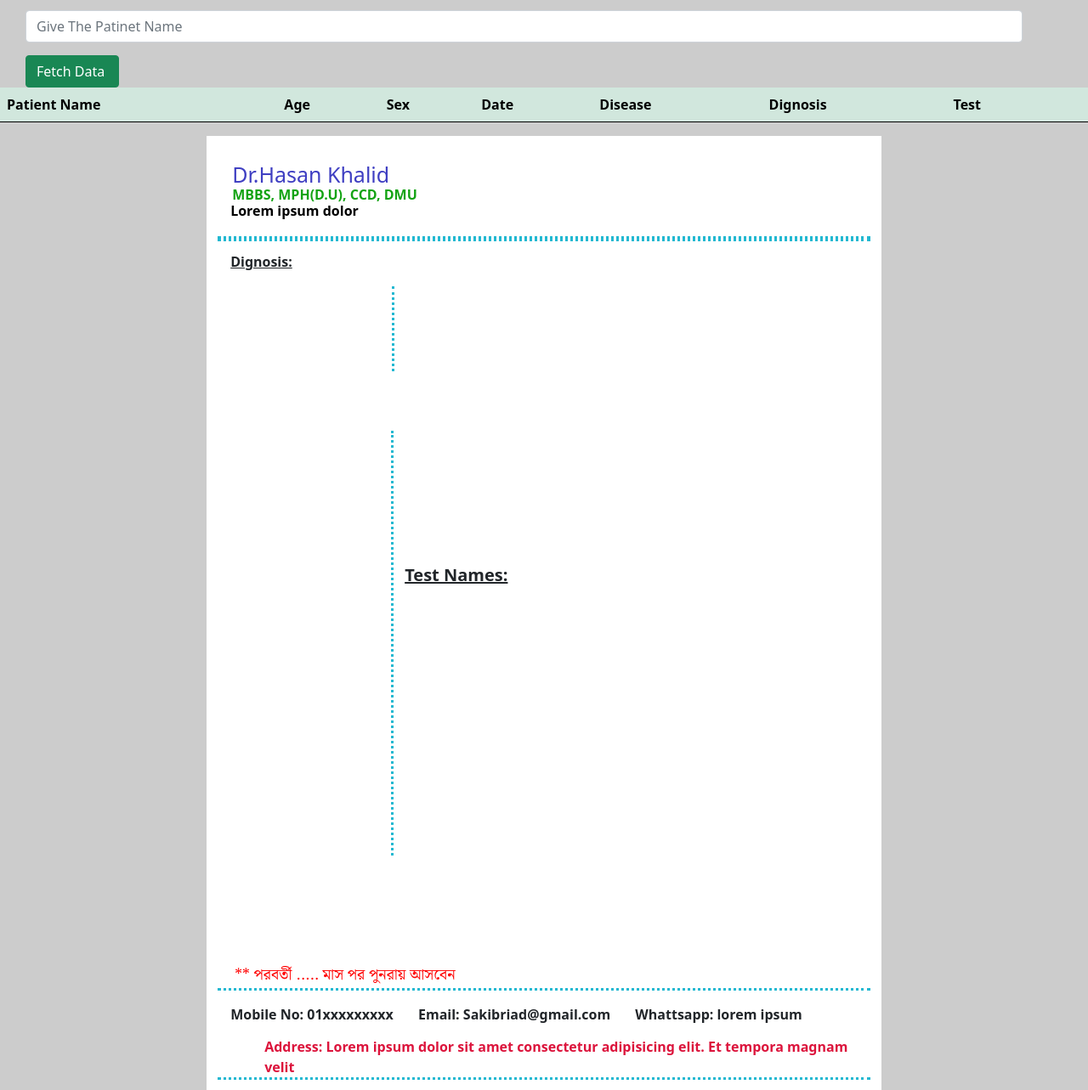
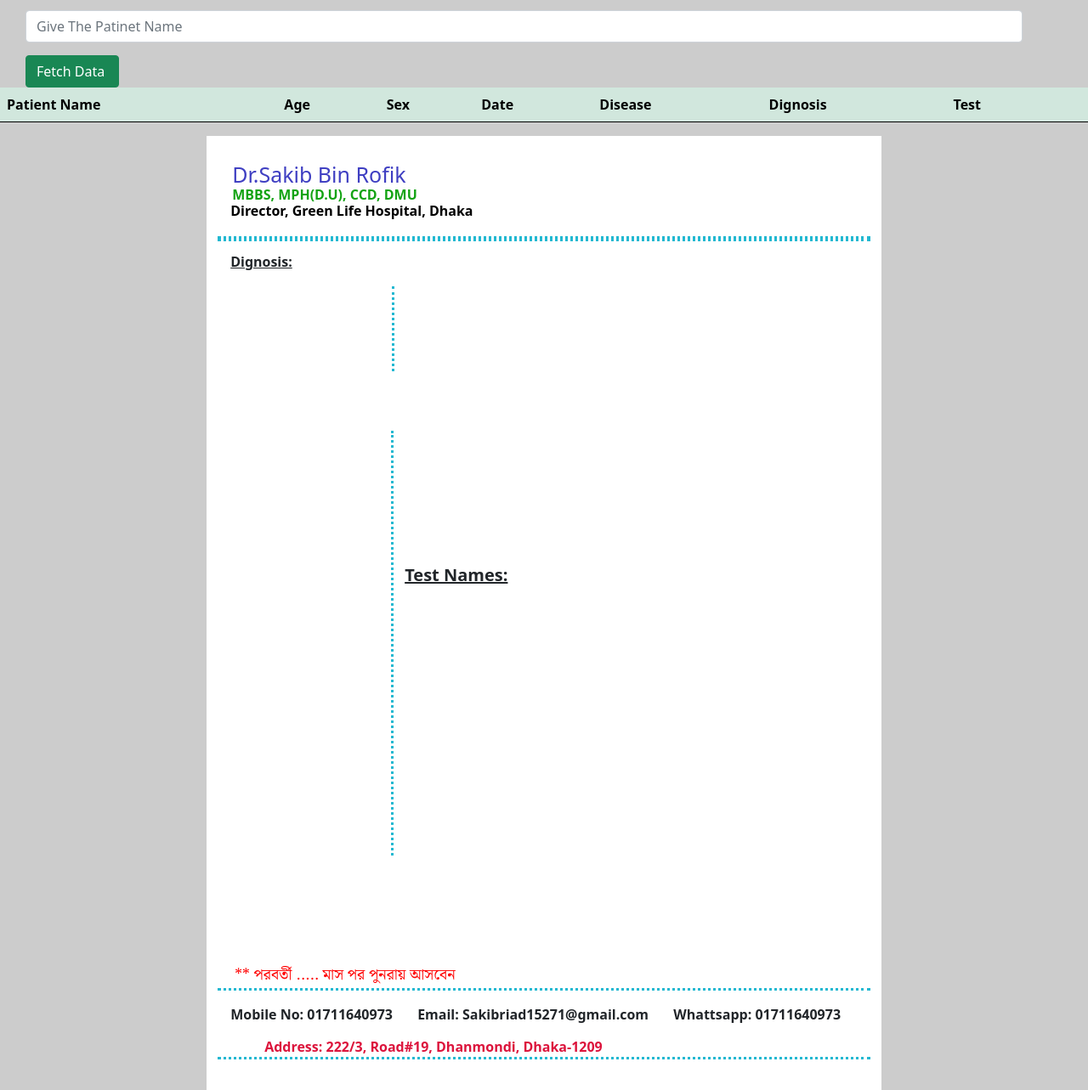
Before and after one commit to Sakibthenoobcoder/Doctor-Software, a plain HTML site: page index.html in a window 1280 px wide. Shown: the part 693-1976 px from the top of the page at 85% size. Drawn offline with Linux system fonts and the light colour scheme; some icons are missing.

Commit message:
Update doctor's name and designation, and contact information

```diff
--- a/index.html
+++ b/index.html
@@ -147,9 +147,9 @@
 
             <section >
                 <div>
-                    <h1 class="Docname">Dr.Hasan Khalid</h1>
+                    <h1 class="Docname">Dr.Sakib Bin Rofik</h1>
                     <h1 class="Docdesig">MBBS, MPH(D.U), CCD, DMU</h1>
-                    <h1 class="Docdesi">Lorem ipsum dolor </h1>
+                    <h1 class="Docdesi">Director, Green Life Hospital, Dhaka </h1>
                 </div>
                 <div class="top-left">
             </section>
@@ -182,18 +182,18 @@
                 <footer>
                     <div class="social pt-3">
                         <span class="pr-2">
-                            <span class="sa">Mobile No: 01xxxxxxxxx</span>
+                            <span class="sa">Mobile No: 01711640973</span>
                         </span>
                         <span class="pr-2">
 
-                            <span>Email: Sakibriad@gmail.com</span>
+                            <span>Email: Sakibriad15271@gmail.com</span>
                         </span>
                         <span class="pr-2">
 
-                            <span>Whattsapp: lorem ipsum</span>
+                            <span>Whattsapp: 01711640973</span>
                     </div>
                     <div id="address">
-                        Address: Lorem ipsum dolor sit amet consectetur adipisicing elit. Et tempora magnam velit
+                        Address: 222/3, Road#19, Dhanmondi, Dhaka-1209
                     </div>
                 </footer>
                 <div id="fo0ot">
```
